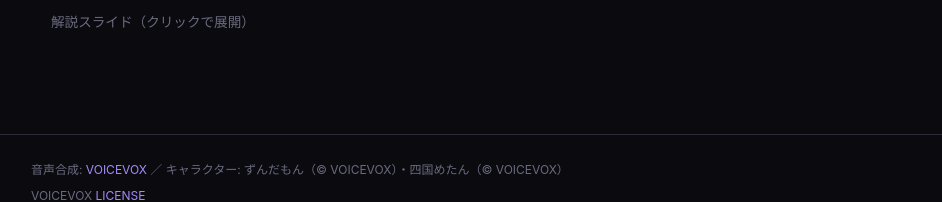
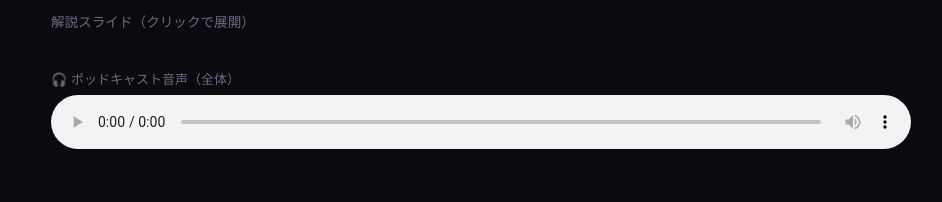
Before and after one commit to lambda-knight/arxiv-review-next, a Next.js app: page /papers/1106.1445 in a window 1280 px wide. Shown: the part 3062-3264 px from the top of the page, without its empty margins (159-1101 px from the left). Built offline with nearby package versions, Linux system fonts and the light colour scheme.

Commit message:
Add singleAudioUrl field and audio player to paper page

```diff
--- a/app/papers/[id]/page.tsx
+++ b/app/papers/[id]/page.tsx
@@ -48,6 +48,14 @@ export default async function PaperPage({ params }: { params: Promise<{ id: stri
       {paper.chapters.length === 0 && paper.singleVideoUrl && (
         <video controls style={{ width: "100%" }} src={paper.singleVideoUrl} />
       )}
+
+      {/* 全体音声（章別動画がない場合、または章別音声が未アップロードの場合） */}
+      {paper.singleAudioUrl && (
+        <div style={{ marginTop: paper.chapters.length > 0 ? 32 : 12 }}>
+          <p style={{ fontSize: 13, color: "var(--muted)", marginBottom: 6 }}>🎧 ポッドキャスト音声（全体）</p>
+          <audio controls style={{ width: "100%" }} src={paper.singleAudioUrl} />
+        </div>
+      )}
     </div>
   );
 }
--- a/types/paper.ts
+++ b/types/paper.ts
@@ -15,4 +15,5 @@ export interface Paper {
   iaUrl: string;
   chapters: Chapter[];
   singleVideoUrl?: string;
+  singleAudioUrl?: string;
 }
```
